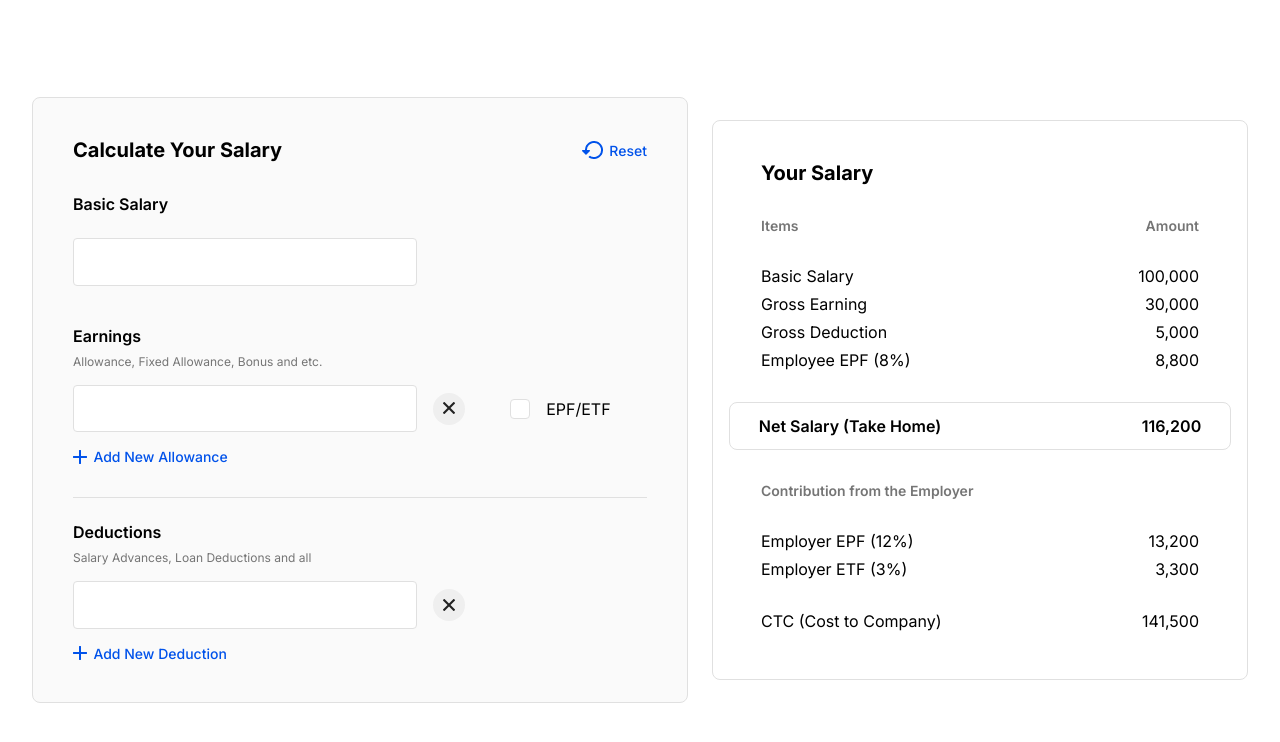
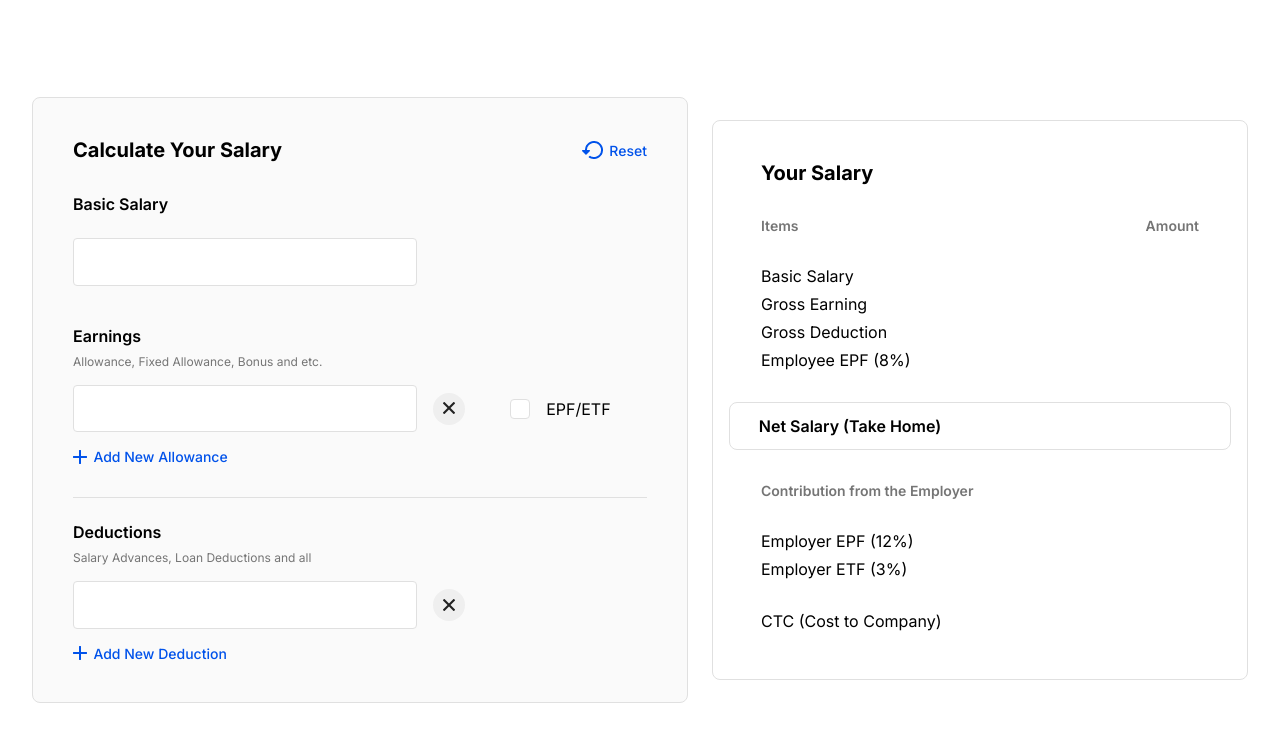
Before and after one commit to thusharathiwanka/salary-calculator, a React (Create React App) app: page / in a window 1280 px wide. Shown: the top 742 px of the page. Built offline with nearby package versions, Linux system fonts and the light colour scheme.

Commit message:
CREATE: salary calculations added

```diff
--- a/src/components/Form.jsx
+++ b/src/components/Form.jsx
@@ -3,29 +3,40 @@ import { useContext } from "react";
 import { SalaryContext } from "../contexts/SalaryContext";
 
 const Form = () => {
-	const { salary, setSalary, earnings, setEarnings, deductions, setDeductions } =
-		useContext(SalaryContext);
+	const {
+		salary,
+		setSalary,
+		earnings,
+		setEarnings,
+		deductions,
+		setDeductions,
+		calculateEarnings,
+		calculateDeductions,
+		calculateSalary,
+	} = useContext(SalaryContext);
 
 	const handleEarningsChange = (e, index) => {
 		const newEarnings = [...earnings];
-		newEarnings[index].amount = e.target.value;
+		newEarnings[index].amount = parseFloat(e.target.value);
 		setEarnings(newEarnings);
-		console.log(e.target.value);
-		console.log(earnings);
+		calculateEarnings();
+		calculateSalary();
 	};
 
 	const handleEpfEtfChange = index => {
 		const newEarnings = [...earnings];
 		newEarnings[index].epfEtf = !newEarnings[index].epfEtf;
 		setEarnings(newEarnings);
-		console.log(earnings);
+		calculateEarnings();
+		calculateSalary();
 	};
 
 	const handleDeductionsChange = (e, index) => {
 		const newDeductions = [...deductions];
-		newDeductions[index].amount = e.target.value;
+		newDeductions[index].amount = parseFloat(e.target.value);
 		setDeductions(newDeductions);
-		console.log(deductions);
+		calculateDeductions();
+		calculateSalary();
 	};
 
 	const addEarningRow = e => {
@@ -39,6 +50,8 @@ const Form = () => {
 		const newEarnings = [...earnings];
 		newEarnings.splice(index, 1);
 		setEarnings(newEarnings);
+		calculateEarnings();
+		calculateSalary();
 	};
 
 	const addDeductionRow = e => {
@@ -52,6 +65,8 @@ const Form = () => {
 		const newDeductions = [...deductions];
 		newDeductions.splice(index, 1);
 		setDeductions(newDeductions);
+		calculateDeductions();
+		calculateSalary();
 	};
 
 	const resetForm = e => {
@@ -59,6 +74,7 @@ const Form = () => {
 		setSalary({
 			basicSalary: "",
 			grossEarning: "",
+			epfAllowedEarnings: "",
 			grossDeduction: "",
 			netSalary: "",
 			employeeEPF: "",
@@ -87,7 +103,7 @@ const Form = () => {
 					id="basic-salary"
 					className="body-text"
 					value={salary.basicSalary}
-					onChange={e => setSalary({ ...salary, basicSalary: e.target.value })}
+					onChange={e => setSalary({ ...salary, basicSalary: parseFloat(e.target.value) })}
 				/>
 			</div>
 			<div className="earnings">
--- a/src/components/Result.jsx
+++ b/src/components/Result.jsx
@@ -1,4 +1,10 @@
+import { useContext } from "react";
+
+import { SalaryContext } from "../contexts/SalaryContext";
+
 const Result = () => {
+	const { salary } = useContext(SalaryContext);
+
 	return (
 		<div className="result border">
 			<h3 className="heading result-padding">Your Salary</h3>
@@ -8,38 +14,38 @@ const Result = () => {
 			</div>
 			<div className="salary-details body-text flex-between result-padding">
 				<p>Basic Salary</p>
-				<p>100,000</p>
+				<p>{salary?.basicSalary}</p>
 			</div>
 			<div className="salary-details body-text flex-between result-padding">
 				<p>Gross Earning</p>
-				<p>30,000</p>
+				<p>{salary?.grossEarning}</p>
 			</div>
 			<div className="salary-details body-text flex-between result-padding">
 				<p>Gross Deduction</p>
-				<p>5,000</p>
+				<p>{salary?.grossDeduction}</p>
 			</div>
 			<div className="salary-details body-text flex-between result-padding">
 				<p>Employee EPF (8%)</p>
-				<p>8,800</p>
+				<p>{salary?.employeeEpf}</p>
 			</div>
 			<div className="net-salary body-text flex-between border margin-top">
 				<h5 className="body-text-semibold padding-top padding-left-right">
 					Net Salary (Take Home)
 				</h5>
-				<h5 className="body-text-semibold padding-top padding-left-right">116,200</h5>
+				<h5 className="body-text-semibold padding-top padding-left-right">{salary?.netSalary}</h5>
 			</div>
 			<h6 className="body-text-semibold-lighter result-padding">Contribution from the Employer</h6>
 			<div className="salary-details body-text flex-between  result-padding">
 				<p>Employer EPF (12%)</p>
-				<p>13,200</p>
+				<p>{salary?.employerEpf}</p>
 			</div>
 			<div className="salary-details body-text flex-between result-padding">
 				<p>Employer ETF (3%)</p>
-				<p>3,300</p>
+				<p>{salary?.employerEtf}</p>
 			</div>
 			<div className="salary-details body-text flex-between padding-top result-padding">
 				<p>CTC (Cost to Company)</p>
-				<p>141,500</p>
+				<p>{salary?.costToCompany}</p>
 			</div>
 		</div>
 	);
--- a/src/contexts/SalaryContext.jsx
+++ b/src/contexts/SalaryContext.jsx
@@ -6,15 +6,51 @@ const SalaryContextProvider = ({ children }) => {
 	const [salary, setSalary] = useState({
 		basicSalary: "",
 		grossEarning: "",
+		epfAllowedEarnings: 0,
 		grossDeduction: "",
 		netSalary: "",
-		employeeEPF: "",
-		employerEPF: "",
-		employerETF: "",
+		employeeEpf: "",
+		employerEpf: "",
+		employerEtf: "",
 		costToCompany: "",
 	});
 	const [earnings, setEarnings] = useState([{ amount: "", epfEtf: false }]);
 	const [deductions, setDeductions] = useState([{ amount: "" }]);
+
+	const calculateEarnings = () => {
+		salary.epfAllowedEarnings = 0;
+		salary.grossEarning = earnings.reduce((total, earning) => {
+			if (earning.epfEtf) {
+				console.log(earning.amount);
+				salary.epfAllowedEarnings = salary.epfAllowedEarnings + earning.amount;
+			}
+
+			return total + earning.amount;
+		}, 0);
+	};
+
+	const calculateDeductions = () => {
+		salary.grossDeduction = deductions.reduce((total, deduction) => total + deduction.amount, 0);
+	};
+
+	const calculateSalary = () => {
+		const employeeEpf = (salary.epfAllowedEarnings + salary.basicSalary) * 0.08;
+		const employerEpf = (salary.epfAllowedEarnings + salary.basicSalary) * 0.12;
+		const employerEtf = (salary.epfAllowedEarnings + salary.basicSalary) * 0.03;
+		const netSalary =
+			salary.basicSalary + salary.grossEarning - (salary.grossDeduction + employeeEpf);
+		const costToCompany =
+			salary.basicSalary + salary.grossEarning + employerEpf + employerEtf - salary.grossDeduction;
+
+		setSalary({
+			...salary,
+			employeeEpf,
+			employerEpf,
+			employerEtf,
+			netSalary,
+			costToCompany,
+		});
+	};
 
 	return (
 		<SalaryContext.Provider
@@ -25,6 +61,9 @@ const SalaryContextProvider = ({ children }) => {
 				setEarnings,
 				deductions,
 				setDeductions,
+				calculateEarnings,
+				calculateDeductions,
+				calculateSalary,
 			}}
 		>
 			{children}
```
